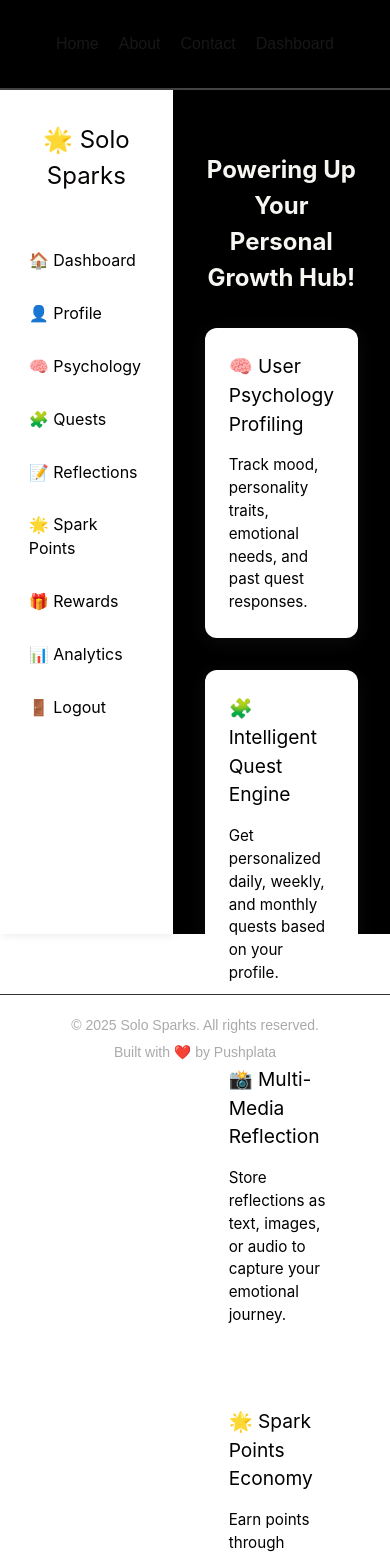
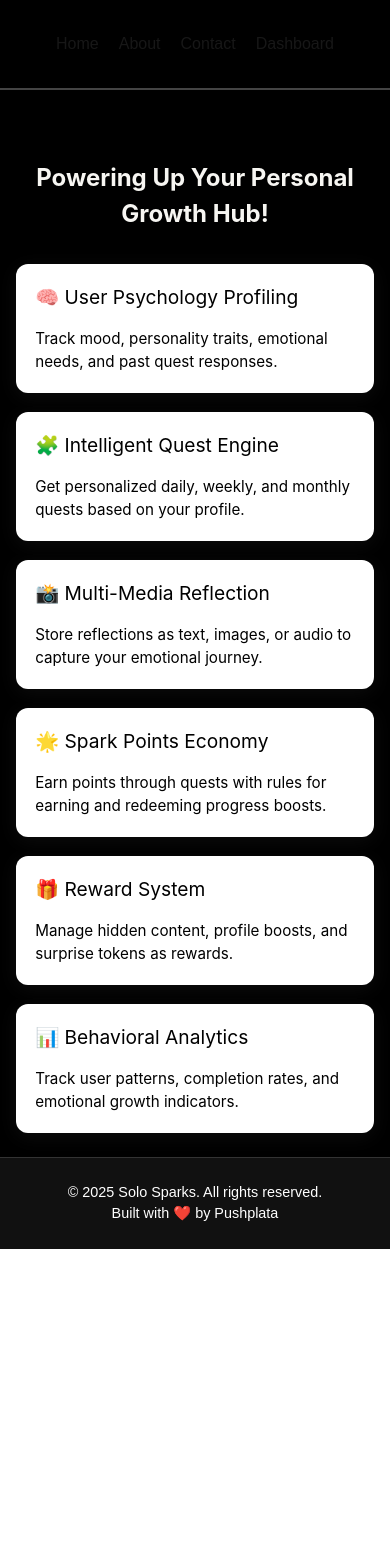
Before and after one commit to pushplata-sahu/Solo_Sparks, a Next.js app: page /dashboard in a window 390 px wide. Shown: the top 1557 px of the page. After the commit the page ends 1249 px from the top, so only its background shows below. Built offline with nearby package versions, Linux system fonts and the light colour scheme.

Commit message:
Final dashboard + mobile footer fixes

```diff
--- a/app/layout.tsx
+++ b/app/layout.tsx
@@ -31,7 +31,7 @@ export default function RootLayout({
         className={`${geistSans.variable} ${geistMono.variable} antialiased`}
       >
         <Navbar />
-        {children}
+        <main className="main-content">{children}</main>
         <Footer />
       </body>
     </html>
--- a/styles/dashboard.css
+++ b/styles/dashboard.css
@@ -1,13 +1,17 @@
-
 .dashboard-layout {
   display: flex;
   min-height: 100vh;
   background-color: #000;
   color: white;
   font-family: "Inter", sans-serif;
+  flex-direction: row;
 }
 
+.dashboard-header {
+  display: none;
+}
 
+/* Sidebar */
 .dashboard-sidebar {
   width: 230px;
   background-color: white;
@@ -16,8 +20,11 @@
   display: flex;
   flex-direction: column;
   box-shadow: 2px 0 10px rgba(0, 0, 0, 0.1);
+  z-index: 1000;
+  transition: left 0.3s ease;
 }
 
+/* Sidebar heading */
 .dashboard-sidebar h2 {
   font-size: 1.5rem;
   margin-bottom: 2rem;
@@ -43,7 +50,7 @@
   color: black;
 }
 
-
+/* Main content */
 .dashboard-main {
   flex: 1;
   padding: 2rem;
@@ -58,14 +65,13 @@
   margin-top: 30px;
 }
 
-
+/* Cards layout */
 .dashboard-cards {
   display: grid;
   grid-template-columns: repeat(3, 1fr);
   gap: 2rem;
   justify-items: center;
 }
-
 
 .dashboard-card {
   background-color: white;
@@ -96,19 +102,61 @@
   line-height: 1.5;
 }
 
-
+/* Medium screens */
 @media (max-width: 992px) {
   .dashboard-cards {
     grid-template-columns: repeat(2, 1fr);
   }
 }
 
+/* Mobile view fix */
 @media (max-width: 600px) {
+  .dashboard-layout {
+    flex-direction: column;
+  }
+
+  .dashboard-header {
+    display: flex;
+    justify-content: space-between;
+    align-items: center;
+    background-color: #000;
+    color: white;
+    padding: 1rem;
+  }
+
+  .hamburger {
+    font-size: 1.5rem;
+    background: none;
+    border: none;
+    color: white;
+  }
+
+  .dashboard-sidebar {
+    position: fixed;
+    top: 0;
+    left: -250px;
+    width: 230px;
+    height: 100vh;
+    background-color: white;
+    transition: left 0.3s ease-in-out;
+  }
+
+  .dashboard-sidebar.open {
+    left: 0;
+  }
+
+  .dashboard-main {
+    padding: 1.5rem 1rem;
+    margin-top: 1rem;
+  }
+
   .dashboard-cards {
     grid-template-columns: 1fr;
+    gap: 1.2rem;
   }
 
   .dashboard-card {
     height: auto;
+    padding: 1.2rem;
   }
 }
--- a/styles/globals.css
+++ b/styles/globals.css
@@ -46,6 +46,12 @@ body {
   min-height: 100vh;
   padding: 3rem;
   text-align: center;
+}
+
+.main-content {
+  flex: 1;
+  display: flex;
+  flex-direction: column;
 }
 
 .h1 {
@@ -128,18 +134,16 @@ body {
 }
 
 .footer {
-  margin-top: 60px;
-  padding: 20px;
+  background-color: #111;
+  color: white;
+  padding: 1.5rem 1rem;
   text-align: center;
-  font-size: 14px;
-  color: #aaa;
+  font-size: 0.9rem;
   border-top: 1px solid #333;
-  display: flex;
-  flex-direction: column;
-  align-items: center;
-  justify-content: center;
-  gap: 6px;
+  margin-top: auto;
+  z-index: 1;
 }
+
 
 .features-clean {
   margin-top: 100px;
```
Also changed, not shown: app/dashboard/page.tsx (+7 -14 lines).
